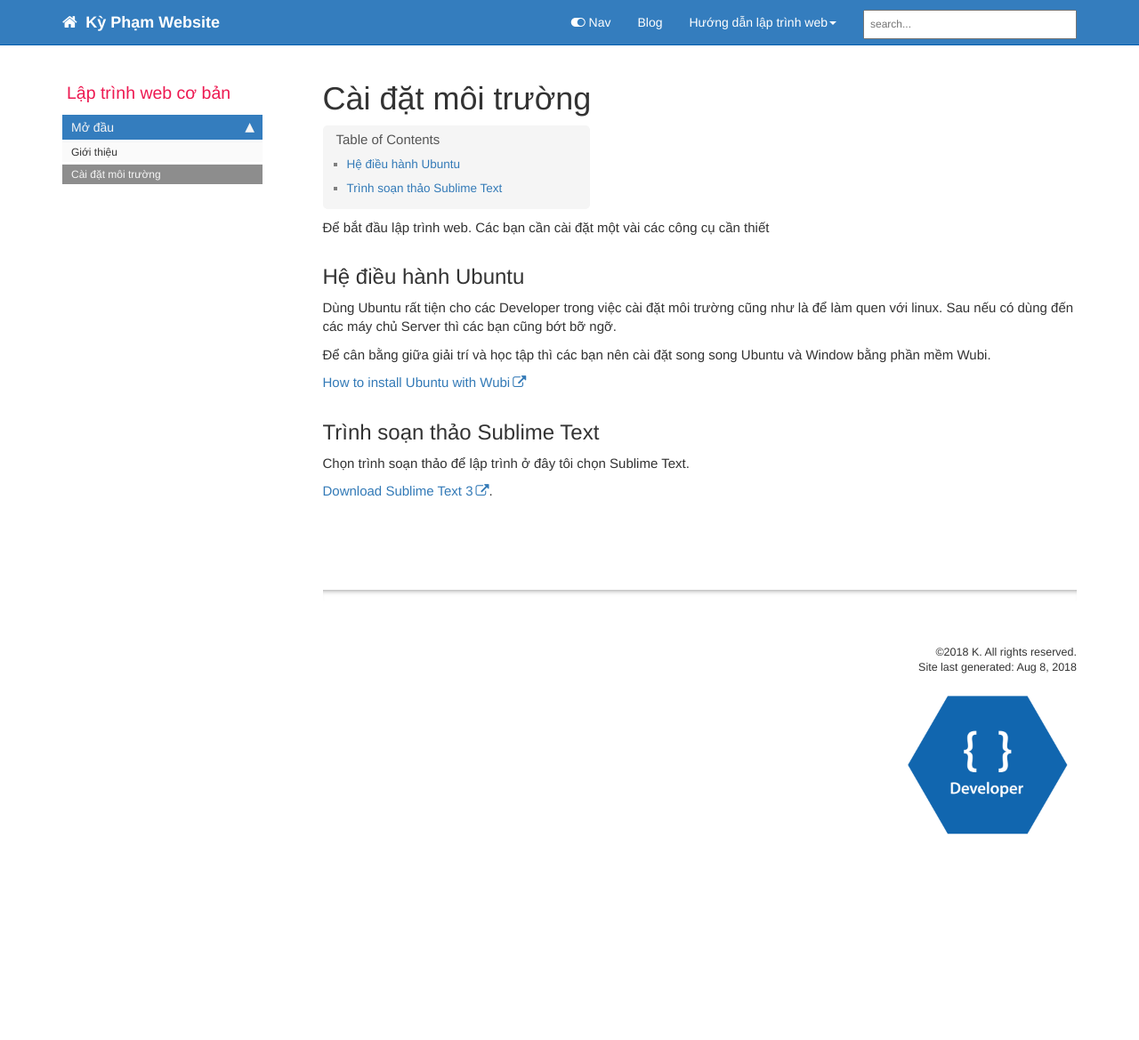
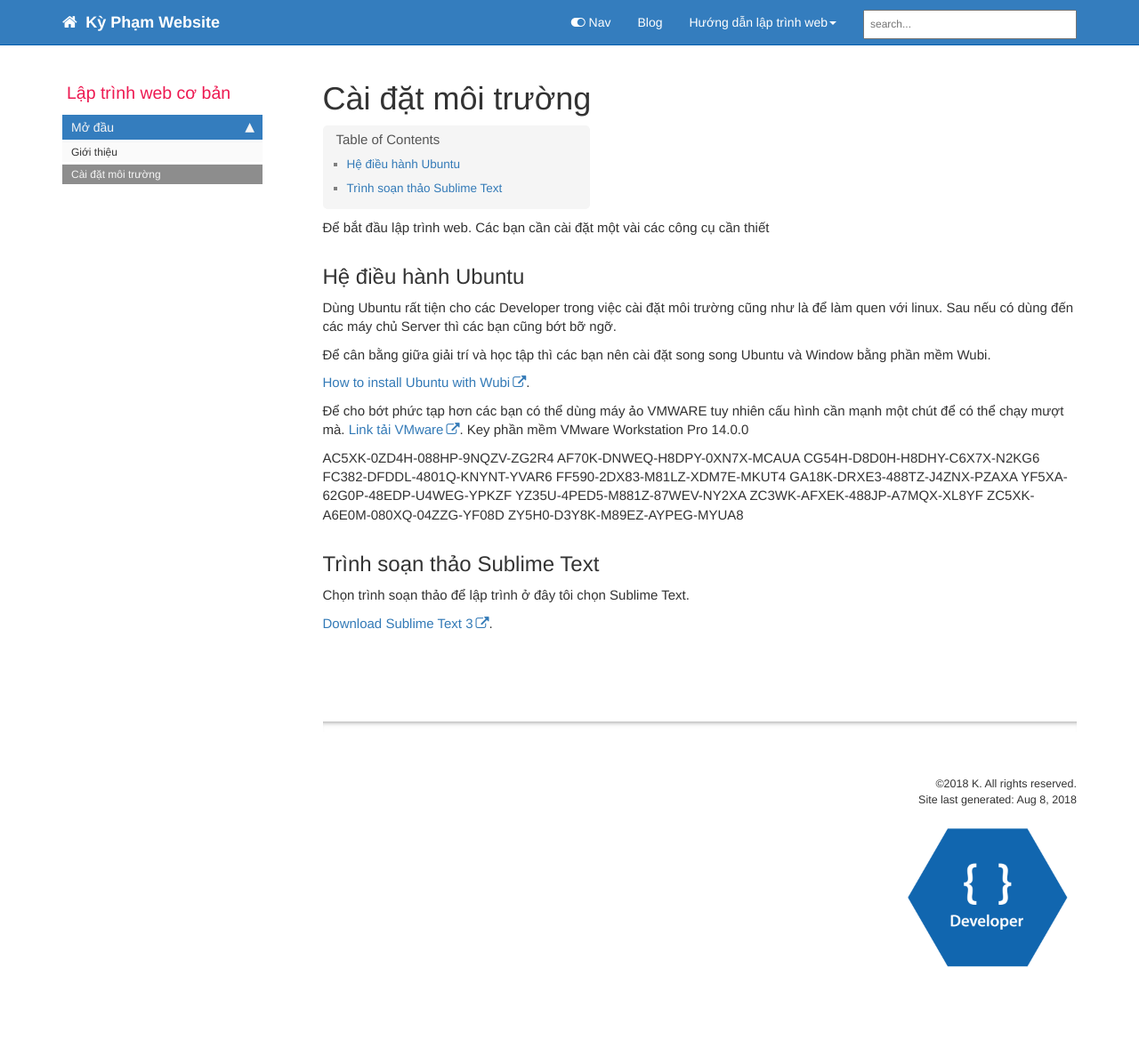
Before and after one commit to kyptit94/kyptit94.github.io, a Jekyll site: the page built from pages/mydoc/mydoc_introduction.md, in a window 1280 px wide. Shown: the whole page at 89% size. Built offline with Jekyll 4.4.1, drawn with Linux system fonts in a browser that asks for light colours; nearby versions of some CDN libraries; comment, search, counter and statistics services are not loaded; before the commit the page ends 1020 px from its top, so only the background shows below that.

Commit message:
update cài môi trường
update cài môi trường

```diff
--- a/pages/mydoc/mydoc_introduction.md
+++ b/pages/mydoc/mydoc_introduction.md
@@ -13,7 +13,23 @@
 
 Để cân bằng giữa giải trí và học tập thì các bạn nên cài đặt song song Ubuntu và Window bằng phần mềm Wubi.
 
-[How to install Ubuntu with Wubi](https://help.ubuntu.com/community/Wubi)
+[How to install Ubuntu with Wubi](https://help.ubuntu.com/community/Wubi).
+
+Để cho bớt phức tạp hơn các bạn có thể dùng máy ảo VMWARE tuy nhiên cấu hình cần mạnh một chút để có thể chạy mượt mà.
+[Link tải VMware](https://www.vmware.com/asean/products/workstation-pro/workstation-pro-evaluation.html).
+Key phần mềm VMware Workstation Pro 14.0.0
+
+AC5XK-0ZD4H-088HP-9NQZV-ZG2R4
+AF70K-DNWEQ-H8DPY-0XN7X-MCAUA
+CG54H-D8D0H-H8DHY-C6X7X-N2KG6
+FC382-DFDDL-4801Q-KNYNT-YVAR6
+FF590-2DX83-M81LZ-XDM7E-MKUT4
+GA18K-DRXE3-488TZ-J4ZNX-PZAXA
+YF5XA-62G0P-48EDP-U4WEG-YPKZF
+YZ35U-4PED5-M881Z-87WEV-NY2XA
+ZC3WK-AFXEK-488JP-A7MQX-XL8YF
+ZC5XK-A6E0M-080XQ-04ZZG-YF08D
+ZY5H0-D3Y8K-M89EZ-AYPEG-MYUA8
 
 ## Trình soạn thảo Sublime Text
 
```
